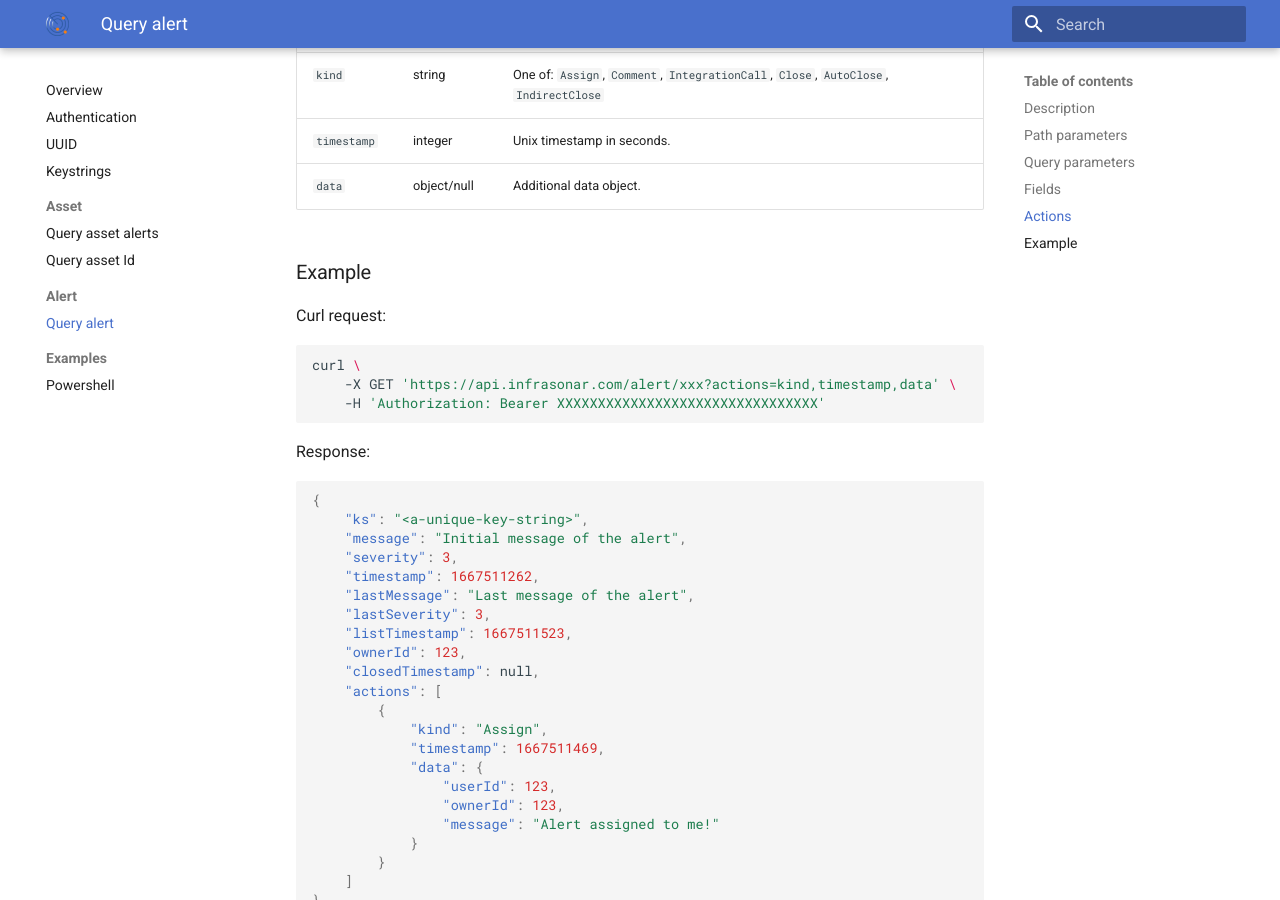
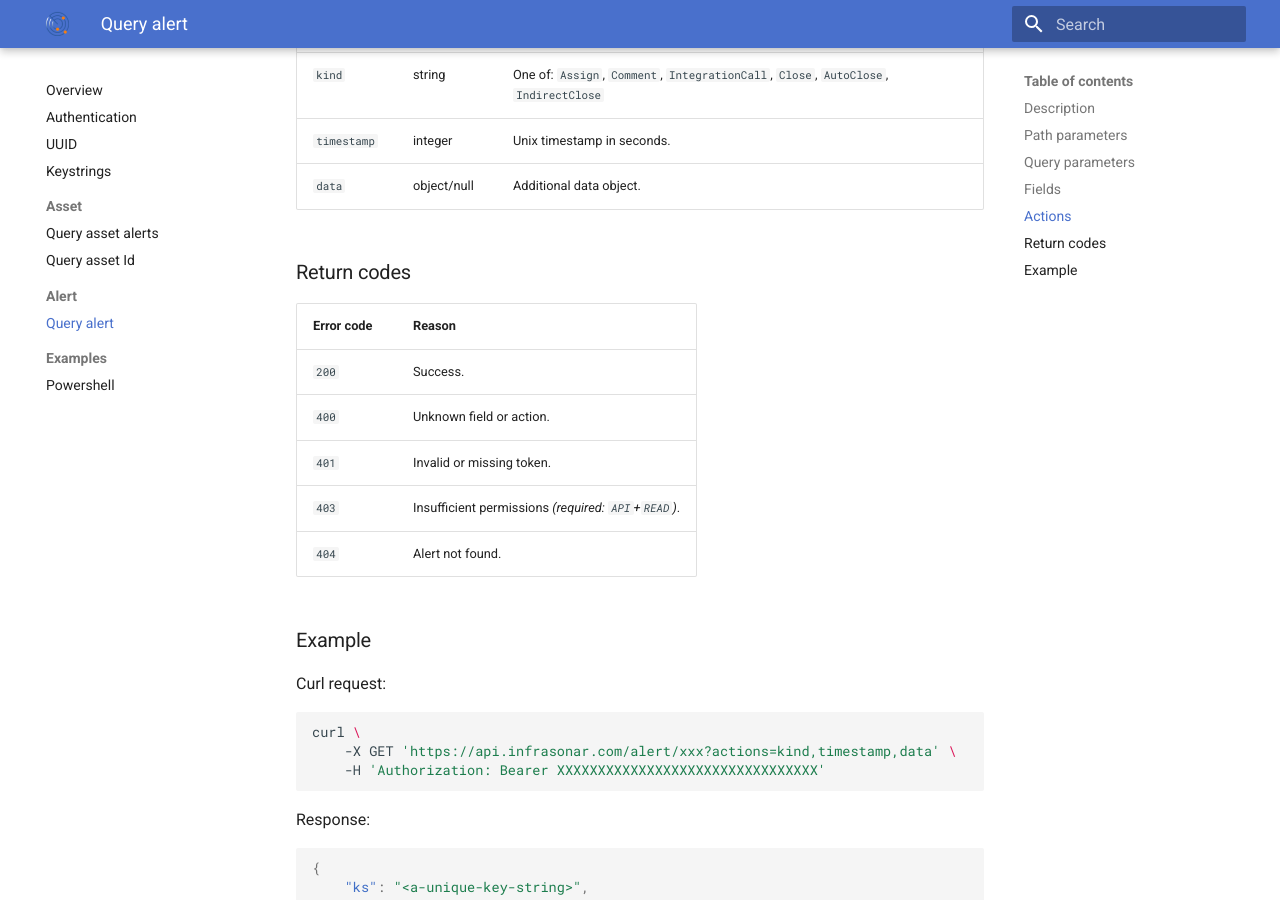
Before and after one commit to infrasonar/docs, an MkDocs documentation site: the page built from docs/api/alert/query.md, in a window 1280 px wide and 900 px high, scrolled down 1476 px. Built offline with MkDocs 1.6.1 and Material for MkDocs 9.7.7, drawn with Linux system fonts in a browser that asks for light colours.

````diff
--- a/docs/api/alert/query.md
+++ b/docs/api/alert/query.md
@@ -39,6 +39,16 @@ Action field        | Return type   | Description
 `timestamp`         | integer       | Unix timestamp in seconds.
 `data`              | object/null   | Additional data object.
 
+### Return codes
+
+Error code  | Reason
+------------|--------
+`200`       | Success.
+`400`       | Unknown field or action.
+`401`       | Invalid or missing token.
+`403`       | Insufficient permissions _(required: `API`+`READ`)_.
+`404`       | Alert not found.
+
 ### Example
 Curl request:
 ```bash
````
Also changed, not shown: docs/api/asset/query-alerts.md (+11 -0 lines).
